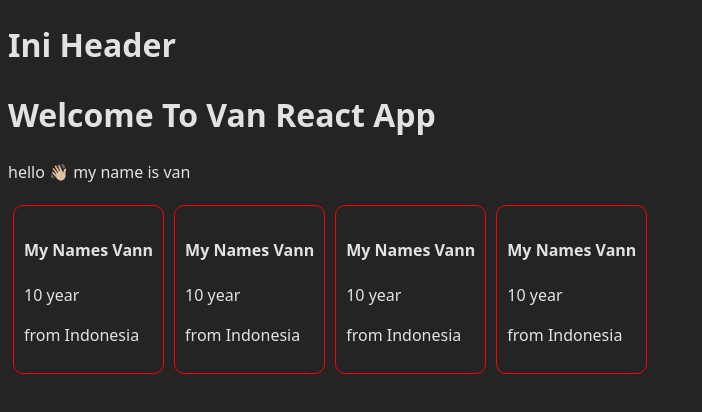
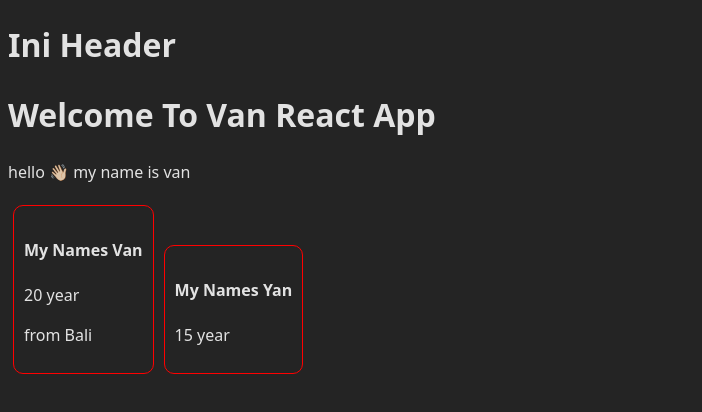
Before and after one commit to yanevannn/react-basics, a React (Vite) app: page / in a window 1280 px wide. Shown: the top 412 px of the page, without its empty margins (0-702 px from the left). Built offline with nearby package versions, Linux system fonts and the light colour scheme.

Commit message:
Update: add ProfileCardData props and conditional rendering (address) in Card component

```diff
--- a/src/App.tsx
+++ b/src/App.tsx
@@ -7,10 +7,8 @@ function App() {
     <>
       <Header />
       <Welcome />
-      <Card />
-      <Card />
-      <Card />
-      <Card />
+      <Card names="Van" age={20} address="Bali"/>
+      <Card names="Yan" age={15} />
     </>
   );
 }
--- a/src/components/Card.tsx
+++ b/src/components/Card.tsx
@@ -1,14 +1,17 @@
-const Card = () => {
-  const name: string = "Vann";
-  const age: number = 10;
-  const addres: string = "Indonesia";
+type ProfileCardData = {
+  names: string;
+  age: number;
+  address?: string; //optional props add ( ? )
+};
 
+const Card = (props: ProfileCardData) => {
   return (
     <>
       <div className="card">
-        <h4>My Names {name}</h4>
-        <p>{age} year</p>
-        <p>from {addres}</p>
+        <h4>My Names {props.names}</h4>
+        <p>{props.age} year</p>
+        {/* conditional rendering by value props 👇🏻 (if ternary)*/}
+        {props.address ? <p>from {props.address}</p> : null}
       </div>
     </>
   );
```
